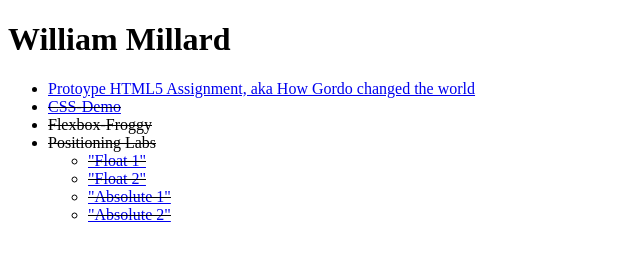
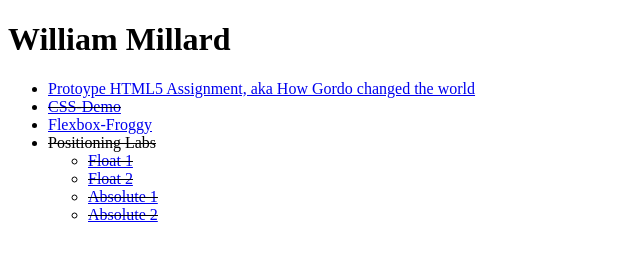
Before and after one commit to wamillard/2021-fall-ifsc-1310-10, a plain HTML site: page index.html in a window 1280 px wide. Shown: the whole page, without its empty margins (0-640 px from the left). Drawn offline with Linux system fonts and the light colour scheme.

Commit message:
Added Flexbox Froggy

```diff
--- a/index.html
+++ b/index.html
@@ -19,13 +19,13 @@
         <ul>
             <li><a href="gordo/index.html" title="Gordo, wunder-monk">Protoype HTML5 Assignment, aka How Gordo changed the world</a></li>
             <li><del><a href="css-demo/index.html">CSS-Demo</a></del></li>
-            <li><del>Flexbox-Froggy</del</li>
+            <li><a href="assets/img/flexbox-froggy-fin.png">Flexbox-Froggy</a></li>
             <li><del>Positioning Labs
             <ul>
-            <li><del><a href="positioning-lab/float-1.html">"Float 1"</a></del></li>
-            <li><del><a href="positioning-lab/float-2.html">"Float 2"</a></del></li>
-            <li><del><a href="positioning-lab/absolute-1.html">"Absolute 1"</a></del></li>
-            <li><del><a href="positioning-lab/absolute-2.html">"Absolute 2"</a></del></li>
+            <li><del><a href="positioning-lab/float-1.html">Float 1</a></del></li>
+            <li><del><a href="positioning-lab/float-2.html">Float 2</a></del></li>
+            <li><del><a href="positioning-lab/absolute-1.html">Absolute 1</a></del></li>
+            <li><del><a href="positioning-lab/absolute-2.html">Absolute 2</a></del></li>
             </ul></del></li>
 
         </ul>
```
Also changed, not shown: assets/img/flexbox-froggy-fin.png (added).
